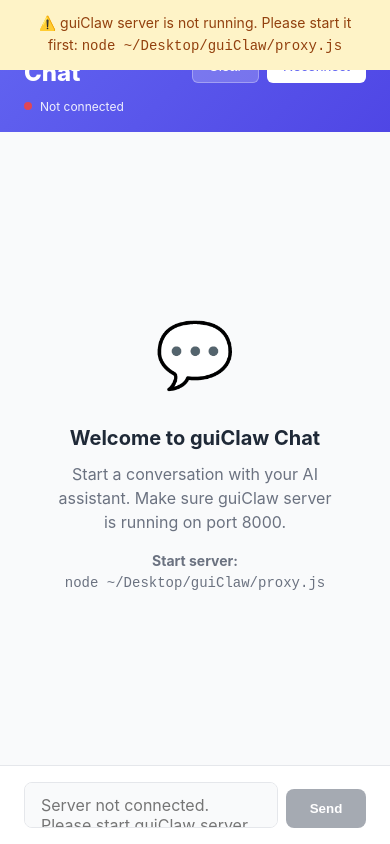
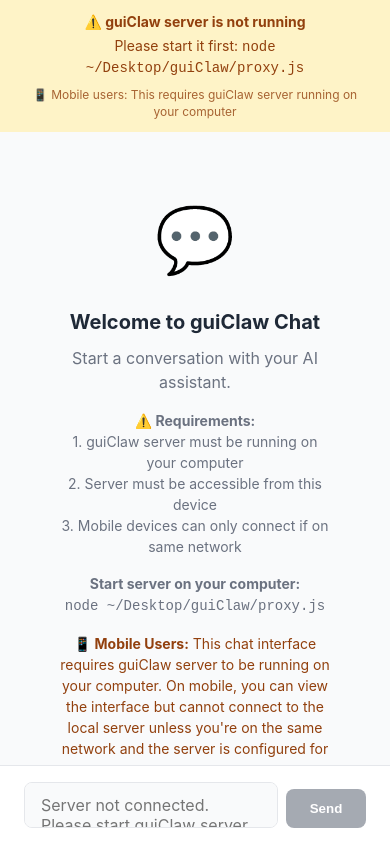
Before and after one commit to timckaubr/guiclaw-website, a website: page chat.html in a window 390 px wide. Drawn offline with Linux system fonts and the light colour scheme; no server answers.

Commit message:
Update mobile instructions and connection status

```diff
--- a/chat.html
+++ b/chat.html
@@ -267,10 +267,22 @@
             font-size: 0.875rem;
             z-index: 100;
             display: none;
+            line-height: 1.4;
+        }
+
+        .connection-status strong {
+            display: block;
+            margin-bottom: 0.25rem;
         }
 
         .connection-status.show {
             display: block;
+        }
+
+        .connection-status .mobile-note {
+            font-size: 0.75rem;
+            margin-top: 0.5rem;
+            opacity: 0.8;
         }
 
         /* Empty State */
@@ -363,7 +375,9 @@
 <body>
     <!-- Connection Status Banner -->
     <div class="connection-status" id="connectionStatus">
-        ⚠️ guiClaw server is not running. Please start it first: <code>node ~/Desktop/guiClaw/proxy.js</code>
+        <strong>⚠️ guiClaw server is not running</strong>
+        Please start it first: <code>node ~/Desktop/guiClaw/proxy.js</code>
+        <div class="mobile-note">📱 Mobile users: This requires guiClaw server running on your computer</div>
     </div>
 
     <!-- Header -->
@@ -389,10 +403,20 @@
             <div class="empty-state" id="emptyState">
                 <div class="icon">💬</div>
                 <h3>Welcome to guiClaw Chat</h3>
-                <p>Start a conversation with your AI assistant. Make sure guiClaw server is running on port 8000.</p>
+                <p>Start a conversation with your AI assistant.</p>
                 <p style="margin-top: 1rem; font-size: 0.875rem;">
-                    <strong>Start server:</strong><br>
+                    <strong>⚠️ Requirements:</strong><br>
+                    1. guiClaw server must be running on your computer<br>
+                    2. Server must be accessible from this device<br>
+                    3. Mobile devices can only connect if on same network
+                </p>
+                <p style="margin-top: 1rem; font-size: 0.875rem;">
+                    <strong>Start server on your computer:</strong><br>
                     <code>node ~/Desktop/guiClaw/proxy.js</code>
+                </p>
+                <p style="margin-top: 1rem; font-size: 0.875rem; color: #92400e;">
+                    <strong>📱 Mobile Users:</strong> This chat interface requires guiClaw server to be running on your computer.
+                    On mobile, you can view the interface but cannot connect to the local server unless you're on the same network and the server is configured for remote access.
                 </p>
             </div>
         </div>
@@ -480,7 +504,7 @@
                 }
             } catch (error) {
                 isConnected = false;
-                updateStatus('disconnected', 'Not connected');
+                updateStatus('disconnected', 'Server not running');
                 disableInput();
                 showConnectionStatus();
                 console.error('Connection error:', error);
```
Also changed, not shown: index.html (+5 -1 lines).
